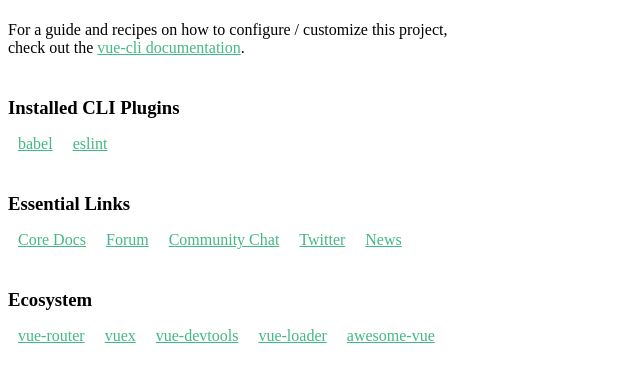
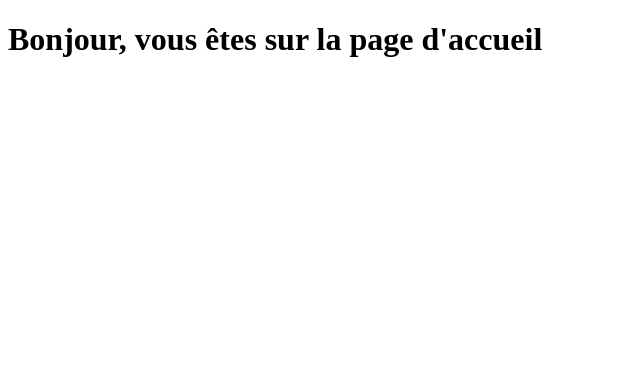
Before and after one commit to Saadf01/Reclamation, a Vue app: page / in a window 1280 px wide. Shown: the top 382 px of the page, without its empty margins (0-640 px from the left). Built offline with nearby package versions, Linux system fonts and the light colour scheme.

Commit message:
Mise en place des routes

```diff
--- /dev/null
+++ b/src/pages/Accueil_Page.vue
@@ -0,0 +1,9 @@
+<template>
+    <h1>Bonjour, vous êtes sur la page d'accueil</h1>
+</template>
+
+<script>
+export default {
+  name: 'AccueilPage'
+}
+</script>
--- a/src/router/index.js
+++ b/src/router/index.js
@@ -1,11 +1,11 @@
 import { createRouter, createWebHashHistory } from 'vue-router'
-import HelloWorld from '@/components/HelloWorld.vue'
+import Accueil from '@/pages/Accueil_Page.vue'
 
 const routes = [
     {
         path: '/',
-        name: 'HelloWorld',
-        component: HelloWorld
+        name: 'Accueil',
+        component: Accueil
     }
 ]
 
```
